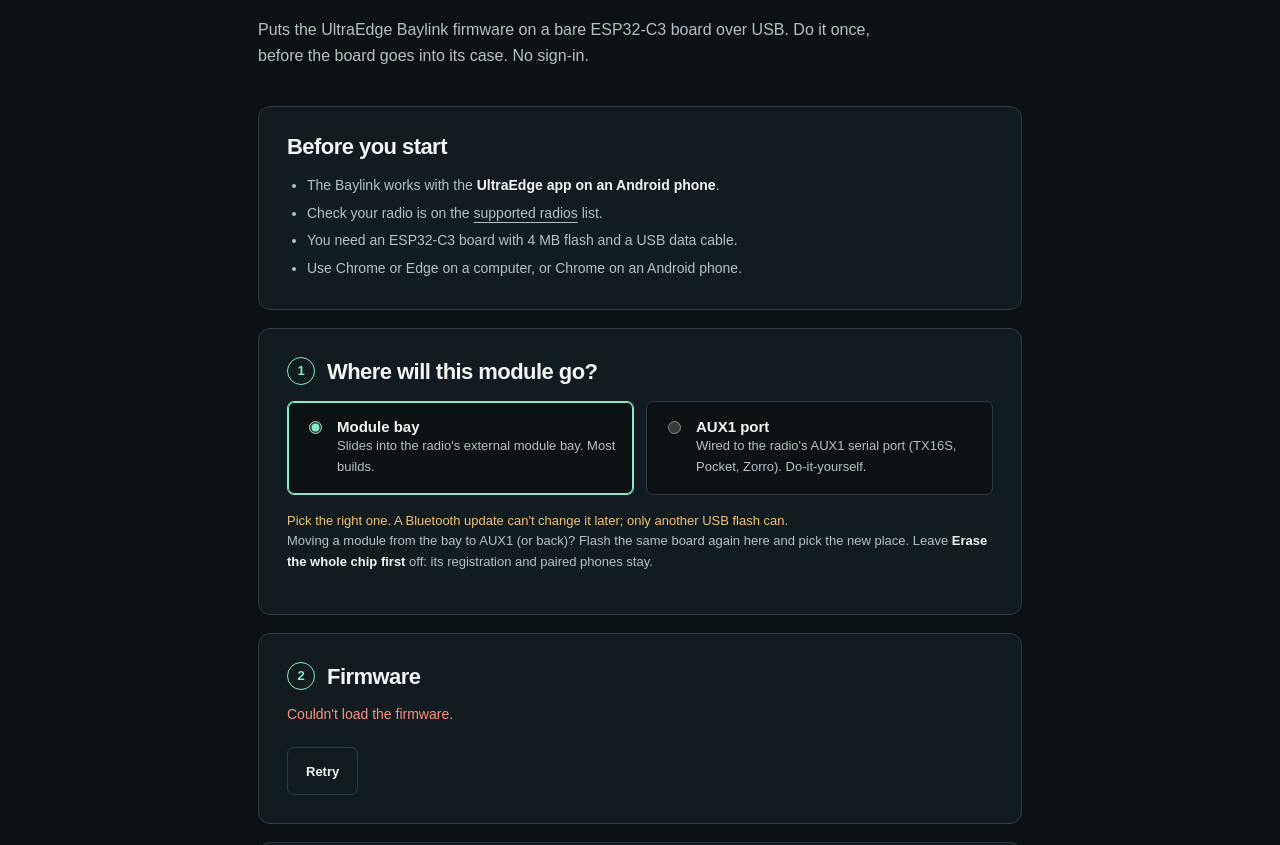
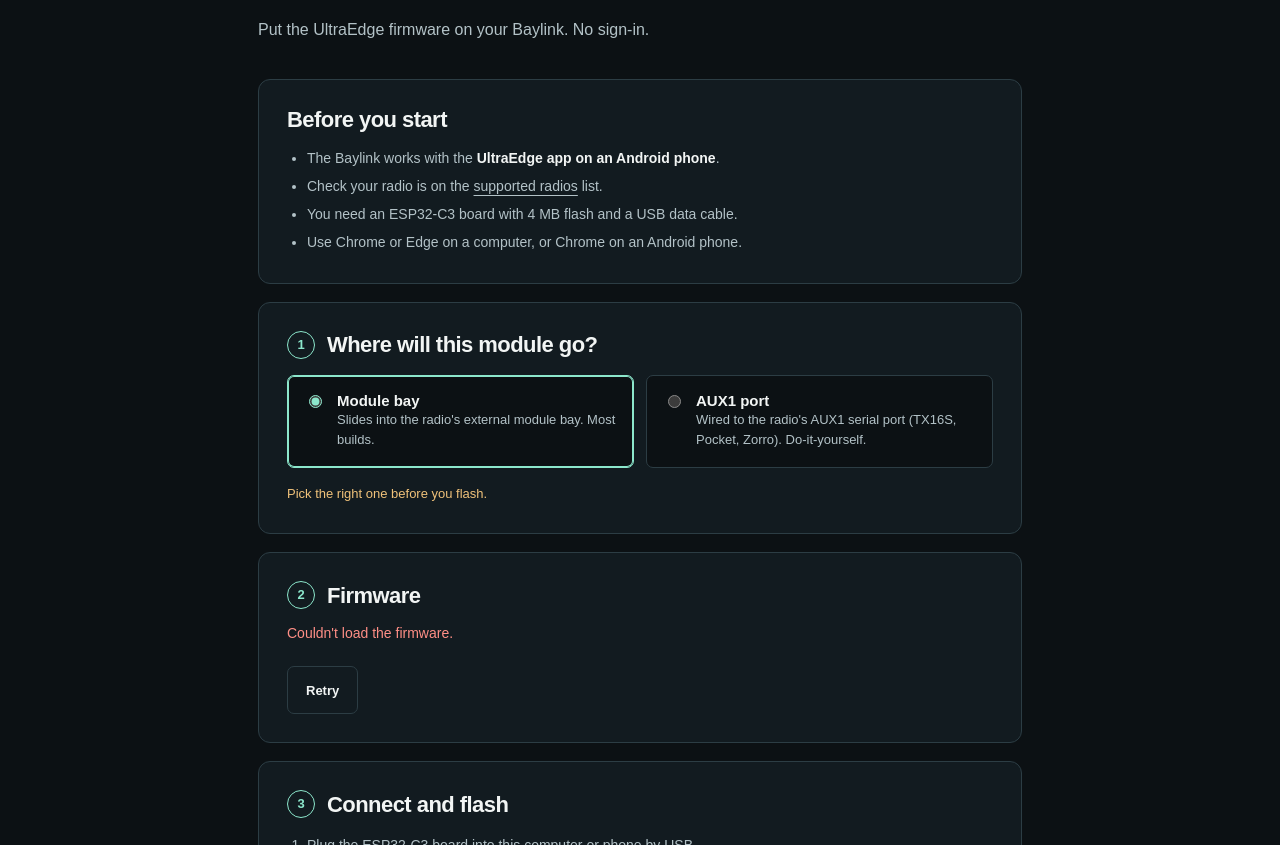
Before and after one commit to 50UR4V/ultraedge-baylink, a plain HTML site: page index.html in a window 1280 px wide. Shown: the part 255-1100 px from the top of the page. Drawn offline with Linux system fonts and the light colour scheme; no server answers.

Commit message:
Flasher: shorter intro, kind note trimmed

```diff
--- a/index.html
+++ b/index.html
@@ -18,8 +18,7 @@
 <main class="wrap">
   <div class="eyebrow"><span class="dot" aria-hidden="true"></span>BAYLINK FLASHER</div>
   <h1>Flash your <em>Baylink.</em></h1>
-  <p class="lead">Puts the UltraEdge Baylink firmware on a bare ESP32-C3 board over USB. Do it once, before the board
-    goes into its case. No sign-in.</p>
+  <p class="lead">Put the UltraEdge firmware on your Baylink. No sign-in.</p>
 
   <section class="card notice" id="before">
     <h2>Before you start</h2>
@@ -53,9 +52,7 @@
           Zorro). Do-it-yourself.</span></span>
       </label>
     </div>
-    <p class="small warn">Pick the right one. A Bluetooth update can't change it later; only another USB flash can.</p>
-    <p class="small">Moving a module from the bay to AUX1 (or back)? Flash the same board again here and pick the new place.
-      Leave <strong>Erase the whole chip first</strong> off: its registration and paired phones stay.</p>
+    <p class="small warn">Pick the right one before you flash.</p>
   </section>
 
   <section class="card step" id="step-fw">
```
